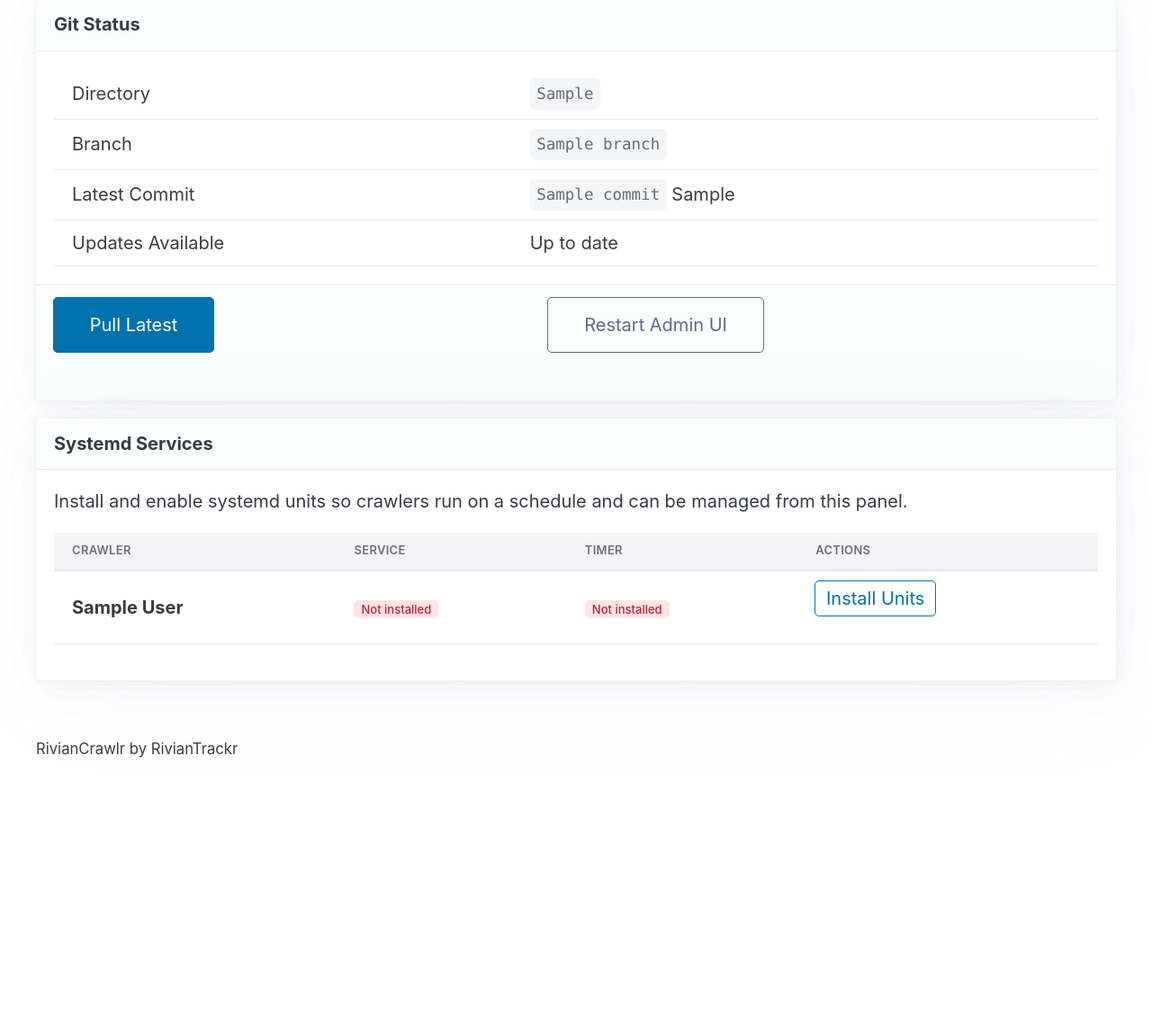
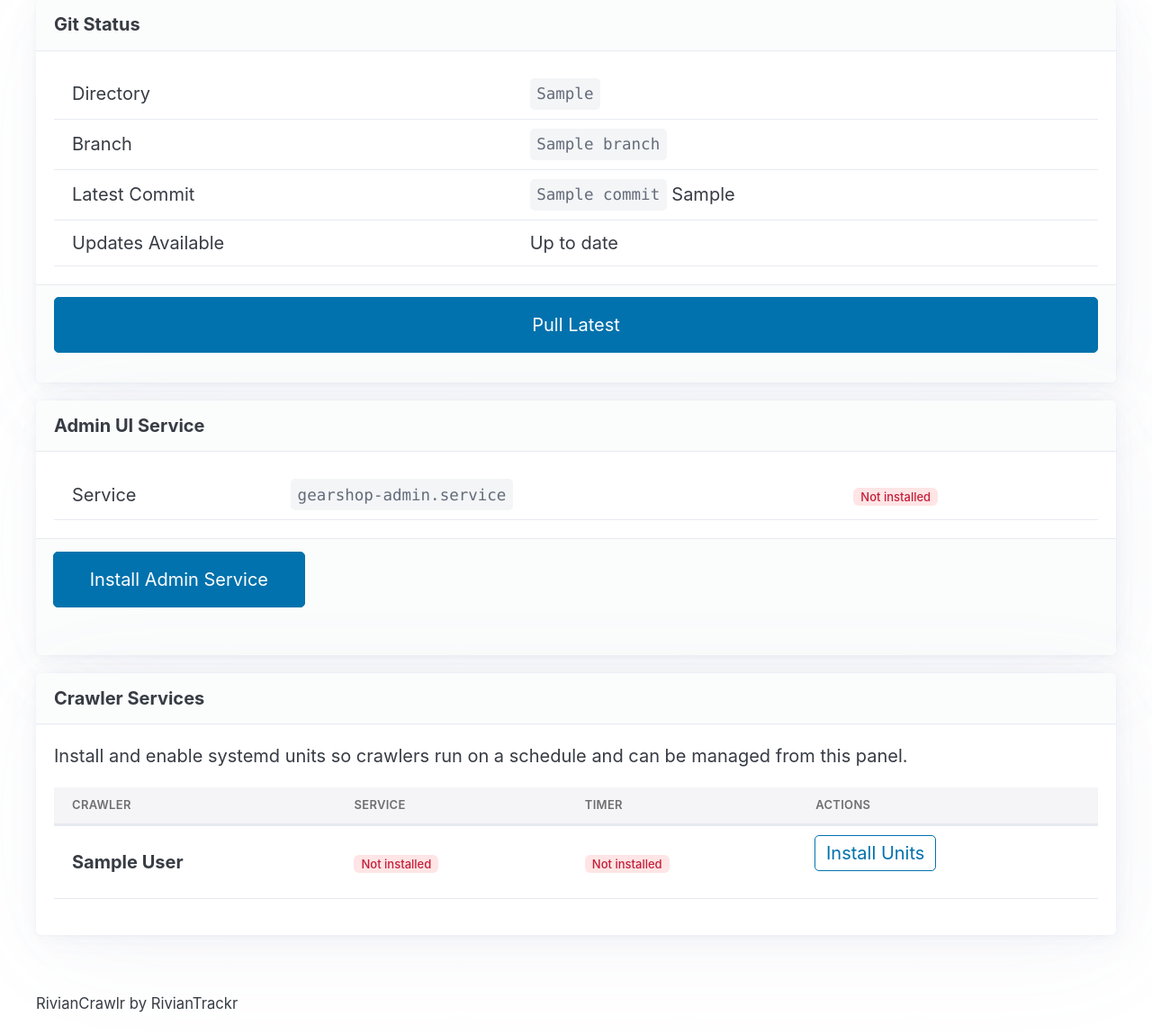
Before and after one commit to RivianTrackr/rivian-gearshop-crawler, a Python web app: template admin/templates/deploy.html in a window 1280 px wide. Shown: the part 164-1313 px from the top of the page at 90% size. Before the commit the page ends 1006 px from the top, so only its background shows below. Run offline with Jinja, Linux system fonts and the light colour scheme; the template is opened without the code that fills it: most values are stand-ins (such as "Sample title", 1, 10 or a date in 2020); some libraries are stand-ins or nearby versions.

Commit message:
Add admin service install to deploy page, fix restart-admin error
The "Restart Admin UI" button failed because gearshop-admin.service
wasn't installed in systemd. Now the deploy page has a separate
"Admin UI Service" section that shows install status and lets you:
- Install Admin Service: copies unit to /etc/systemd/system/, enables it
- Restart Admin UI: only shown after the service is installed

Also gives a clear error message if restart is attempted without
the unit being installed first.

https://claude.ai/code/session_014SwqMPmZLdB5efwzAoihwT

```diff
--- a/admin/templates/deploy.html
+++ b/admin/templates/deploy.html
@@ -30,21 +30,47 @@
     </tr>
   </table>
   <footer>
+    <form method="post" action="/deploy/pull" style="margin:0">
+      <input type="hidden" name="_csrf" value="{{ csrf_token }}">
+      <button type="submit">Pull Latest</button>
+    </form>
+  </footer>
+</article>
+
+<article>
+  <header><strong>Admin UI Service</strong></header>
+  <table>
+    <tr>
+      <td>Service</td>
+      <td><code>gearshop-admin.service</code></td>
+      <td>
+        {% if admin_installed %}
+          <mark class="success">Installed</mark>
+        {% else %}
+          <mark class="error">Not installed</mark>
+        {% endif %}
+      </td>
+    </tr>
+  </table>
+  <footer>
     <div role="group">
-      <form method="post" action="/deploy/pull" style="margin:0">
+      {% if not admin_installed %}
+      <form method="post" action="/deploy/install-admin" style="margin:0">
         <input type="hidden" name="_csrf" value="{{ csrf_token }}">
-        <button type="submit">Pull Latest</button>
+        <button type="submit">Install Admin Service</button>
       </form>
+      {% else %}
       <form method="post" action="/deploy/restart-admin" style="margin:0">
         <input type="hidden" name="_csrf" value="{{ csrf_token }}">
         <button type="submit" class="outline secondary">Restart Admin UI</button>
       </form>
+      {% endif %}
     </div>
   </footer>
 </article>
 
 <article>
-  <header><strong>Systemd Services</strong></header>
+  <header><strong>Crawler Services</strong></header>
   <p>Install and enable systemd units so crawlers run on a schedule and can be managed from this panel.</p>
 
   <div style="overflow-x: auto;">
```
Also changed, not shown: admin/routes/deploy.py (+22 -2 lines), admin/systemd.py (+26 -0 lines).
